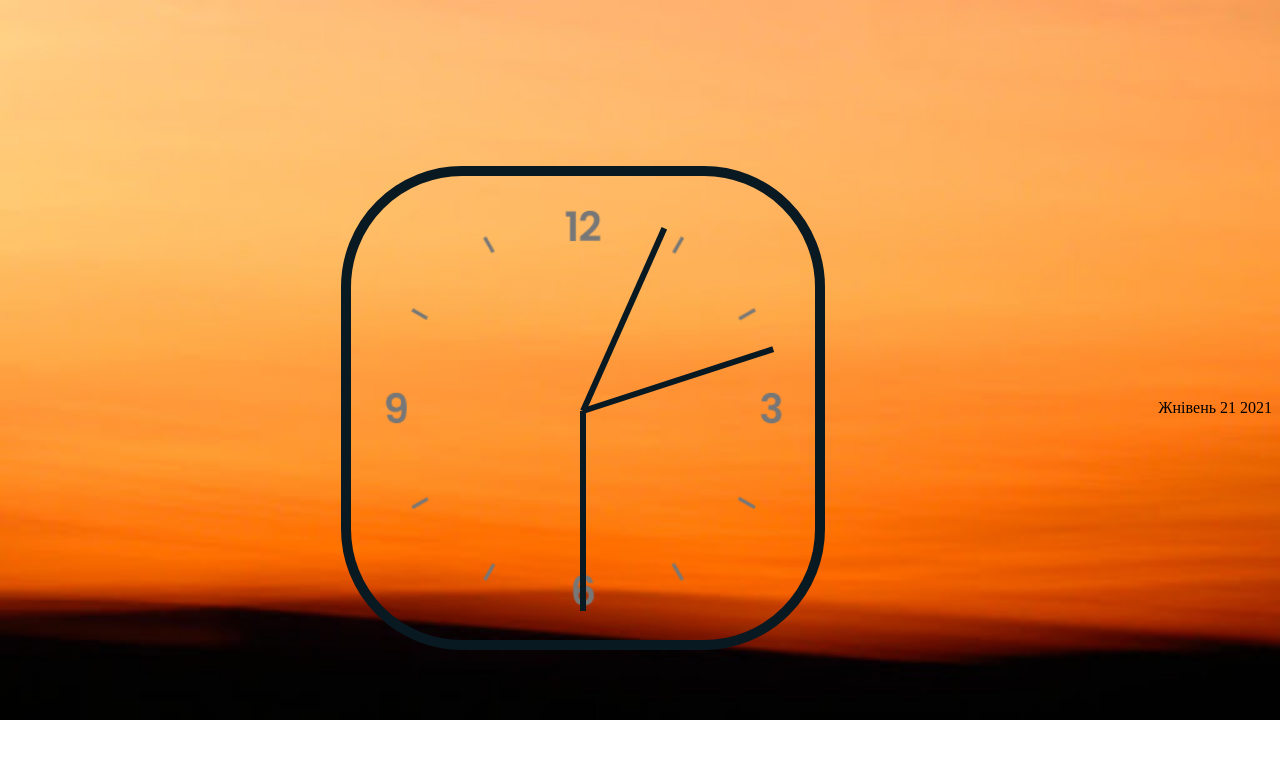
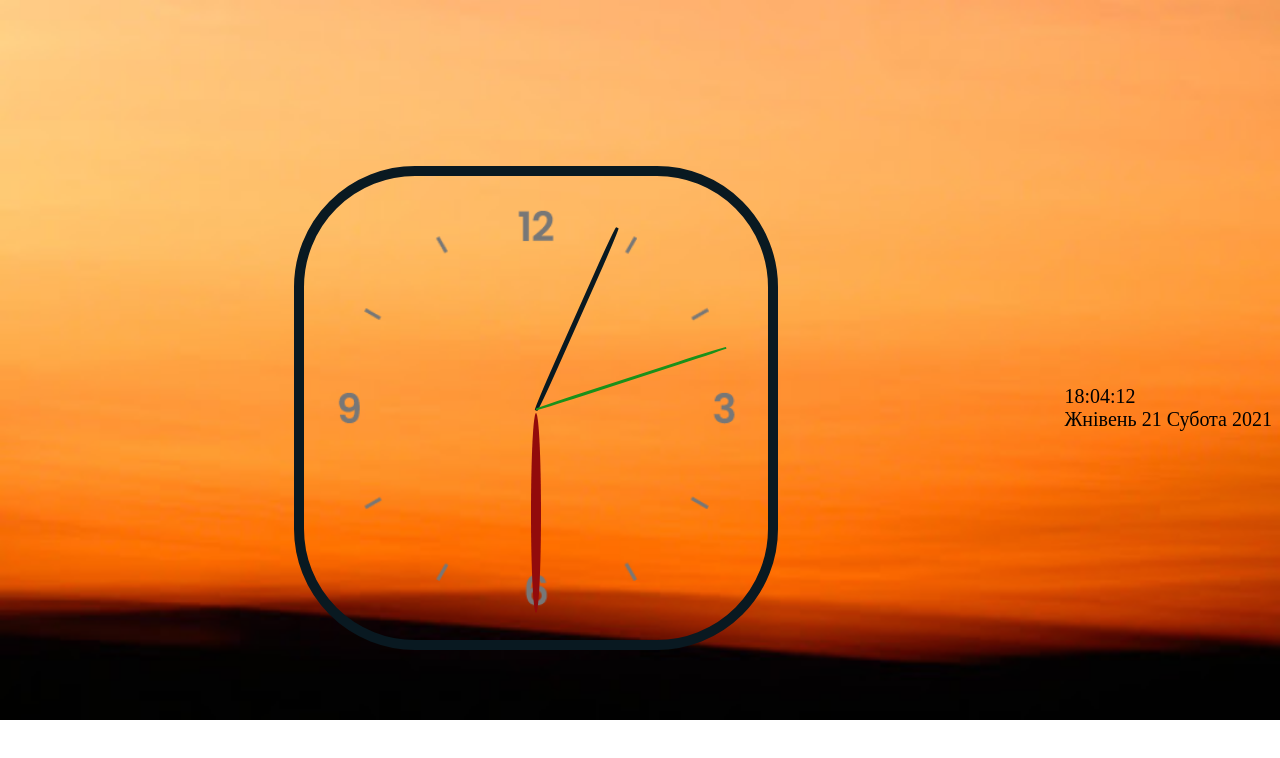
Before and after one commit to OlgaShebeda/image-galery, a plain HTML site: page js30/index.html in a window 1280 px wide. Drawn offline with Linux system fonts and the light colour scheme.

Commit message:
fix:change day and time

```diff
--- a/js30/index.html
+++ b/js30/index.html
@@ -12,12 +12,13 @@
 
       <div class="clock">
         <div class="clock-face">
-          <div class="hand hour-hand"></div>
-          <div class="hand min-hand"></div>
-          <div class="hand second-hand"></div>
+          <div class="hand-hr hour-hand"></div>
+          <div class="hand-mn min-hand"></div>
+          <div class="hand-sc second-hand"></div>
         </div>
       </div>
        <div class="container">
+         <div class="time-clock"></div>
          <span class="month"></span>
          <span class="day"></span>
 
--- a/js30/script.js
+++ b/js30/script.js
@@ -1,19 +1,28 @@
-//https://rolling-scopes-school.github.io/js30/olgashebeda-JSFEPRESCHOOL.git/
+//https://rolling-scopes-school.github.io/olgashebeda-JSFEPRESCHOOL/js30/
 const secondsHand = document.querySelector('.second-hand');
 const minsHand = document.querySelector('.min-hand');
 const hoursHand = document.querySelector('.hour-hand');
 
+const getTime = document.querySelector('.time-clock');
+
+const month = document.querySelector(".month");
+const day = document.querySelector(".day");
+const year = document.querySelector(".year");
+const week = document.querySelector(".week");
+
+
+
 function setDate(){
-  const now = new Date();
-  const seconds = now.getSeconds();
+ const date = new Date();
+  const seconds = date.getSeconds();
   const secondsDegrees = (seconds/60)*360 + 90;
   secondsHand.style.transform =`rotate(${secondsDegrees}deg)`;
 
-  const mins = now.getMinutes();
+  const mins = date.getMinutes();
   const minsDegrees = (mins/60)*360 + 90;
   minsHand.style.transform =`rotate(${minsDegrees}deg)`;
 
-  const hours = now.getHours();
+  const hours = date.getHours();
   const hoursDegrees = (hours/12)*360 + 90;
   hoursHand.style.transform =`rotate(${hoursDegrees}deg)`;
   //console.log(seconds);
@@ -22,20 +31,27 @@ setInterval(setDate, 1000);
 
 var months = ["Студзень", "Люты", "Сакавік", "Красавік",
 "Май", "Чэрвень", "Ліпень", "Жнiвень", "Верасень", "Кастрычнiк", "Лiстапад", "Снежань"];
-var weeks = ['Панядзелак','Аўторак','Серада','Чацвер','Пятніца','Субота','Нядзеля'];
+var weeks = ['Нядзеля', 'Панядзелак','Аўторак','Серада','Чацвер','Пятніца','Субота'];
 
-function checkTime(i) {
-    if (i < 10) {
-      i = "0" + i;
-    }
-    return i;
-  }
-  let month = document.querySelector(".month");
-  let day = document.querySelector(".day");
-  let year = document.querySelector(".year");
-  let week = document.querySelector(".week")
-  let date = new Date();
 
+function startTime(){
+  const today = new Date;
+  const hr = today.getHours();
+  const mn = today.getMinutes();
+  const sc = today.getSeconds();
+  var time = [today.getHours(),today.getMinutes(),today.getSeconds()];
+  if(time[0] < 10){time[0] = "0"+ time[0];}
+  if(time[1] < 10){time[1] = "0"+ time[1];}
+  if(time[2] < 10){time[2] = "0"+ time[2];}
+
+  var current_time = [time[0],time[1],time[2]].join(':');
+  getTime.innerHTML = current_time;
+
+  console.log(sc);
+}
+setInterval(startTime, 1000);
+const date = new Date;
   month.innerHTML = months[date.getMonth()];
   day.innerHTML = date.getDate();
+  week.innerHTML = weeks[date.getDay()];
   year.innerHTML = date.getFullYear();
--- a/js30/style.css
+++ b/js30/style.css
@@ -24,20 +24,51 @@ body
     border-radius: 25%;
 
 }
+
 .clock-face{
     position: relative;
     width: 100%;
     height: 100%;
     transform: rotateY(-3px);
 }
-.hand{
+.hand-hr{
     width: 50%;
-    height: 6px;
+    height: 10px;
+    background: #920b0b;
+    position: absolute;
+    top: 50%;
+    border-radius: 50%;
+    transform-origin: 100%;
+    transform: rotate(90deg);
+    transition: all 0.05s;
+
+}
+
+.hand-mn{
+    width: 50%;
+    height: 5px;
     background: #091921;
     position: absolute;
     top: 50%;
+    border-radius: 25%;
     transform-origin: 100%;
     transform: rotate(90deg);
     transition: all 0.05s;
-    transition-timing-function:cubic-bezier(0.1, 2.7, 0.58, 1);
+
 }
+
+.hand-sc{
+    width: 50%;
+    height: 3px;
+    background: #1a911a;
+    position: absolute;
+    top: 50%;
+    border-radius: 25%;
+    transform-origin: 100%;
+    transform: rotate(90deg);
+    transition: all 0.05s;
+
+}
+.container{
+    font-size: 20px;
+}
```
